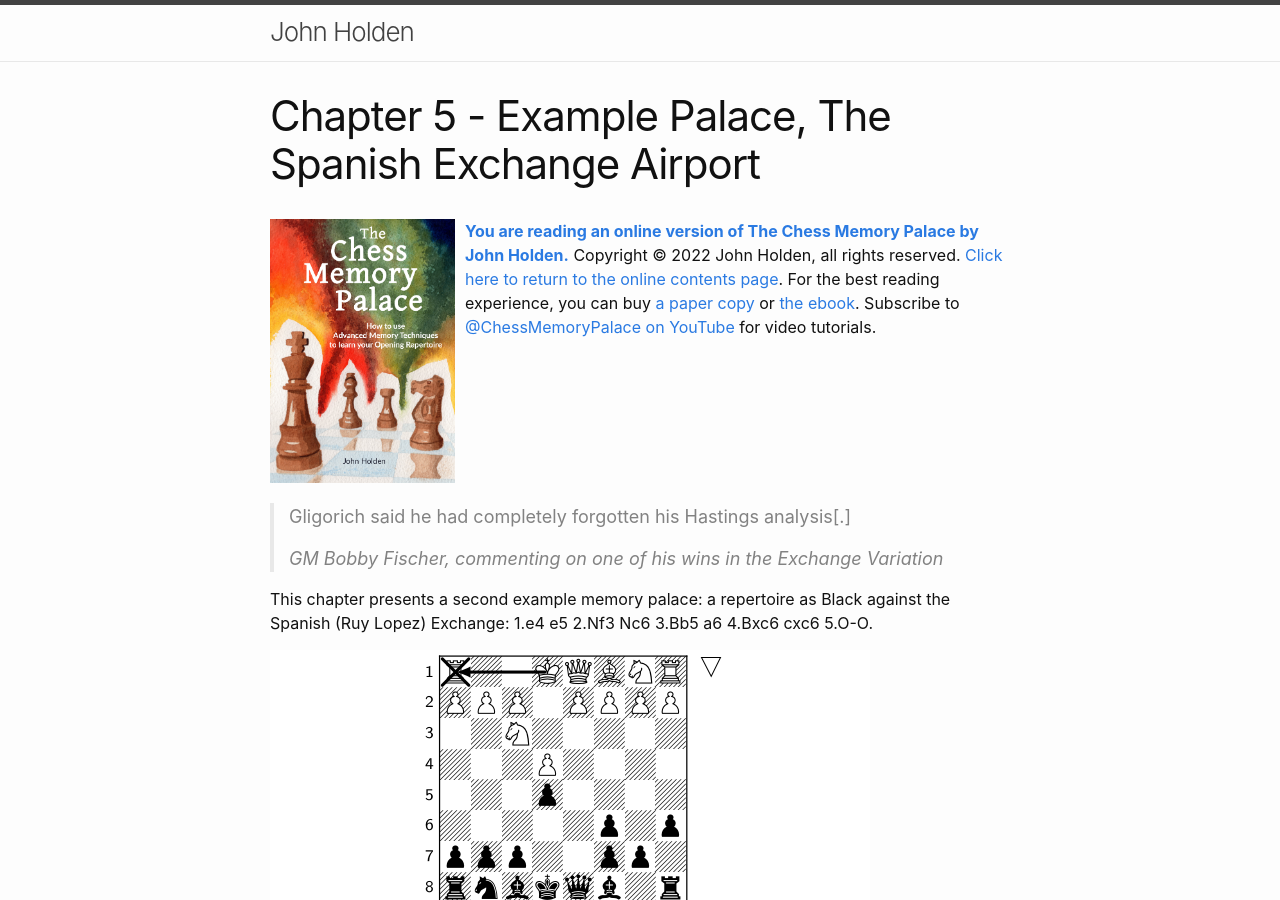
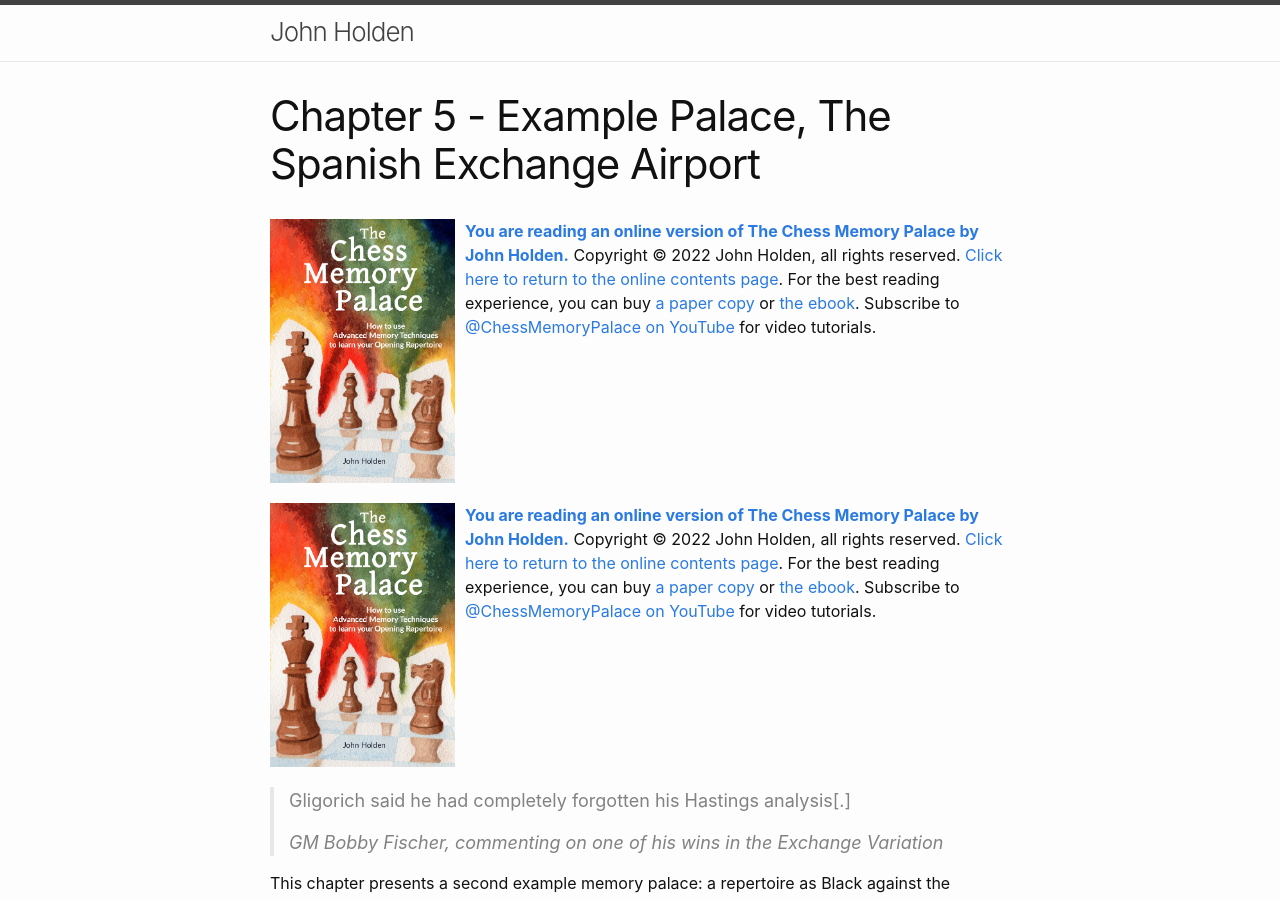
Before and after one commit to liontailedmacaque/liontailedmacaque.github.io, a Jekyll site: the page built from chessmemorypalace/chapter5.md, in a window 1280 px wide and 900 px high. Built offline with Jekyll 4.4.1, drawn with Linux system fonts in a browser that asks for light colours.

Commit message:
Update chapter5.md with include

```diff
--- a/chessmemorypalace/chapter5.md
+++ b/chessmemorypalace/chapter5.md
@@ -8,6 +8,8 @@ permalink: /chessmemorypalace/chapter5
 <a href="https://smile.amazon.com/dp/B0BR9DQMVS"><img src="/assets/homepage/ChessCover4.png" height="25%" width="25%" style="margin: 0px 10px 20px 0px; float: left;">
 <b>You are reading an online version of The Chess Memory Palace by John Holden.</b></a> Copyright © 2022 John Holden, all rights reserved. [Click here to return to the online contents page](/chessmemorypalace). For the best reading experience, you can buy [a paper copy](https://smile.amazon.com/dp/B0BR9DQMVS) or [the ebook](https://chessmemorypalace.etsy.com). Subscribe to [@ChessMemoryPalace on YouTube](https://www.youtube.com/@ChessMemoryPalace) for video tutorials.
 <div style="clear: both;"></div>
+
+{% include chess-memory-header.html %}
 
 >*Gligorich said he had completely forgotten his Hastings analysis\[.\]*
 >
```
